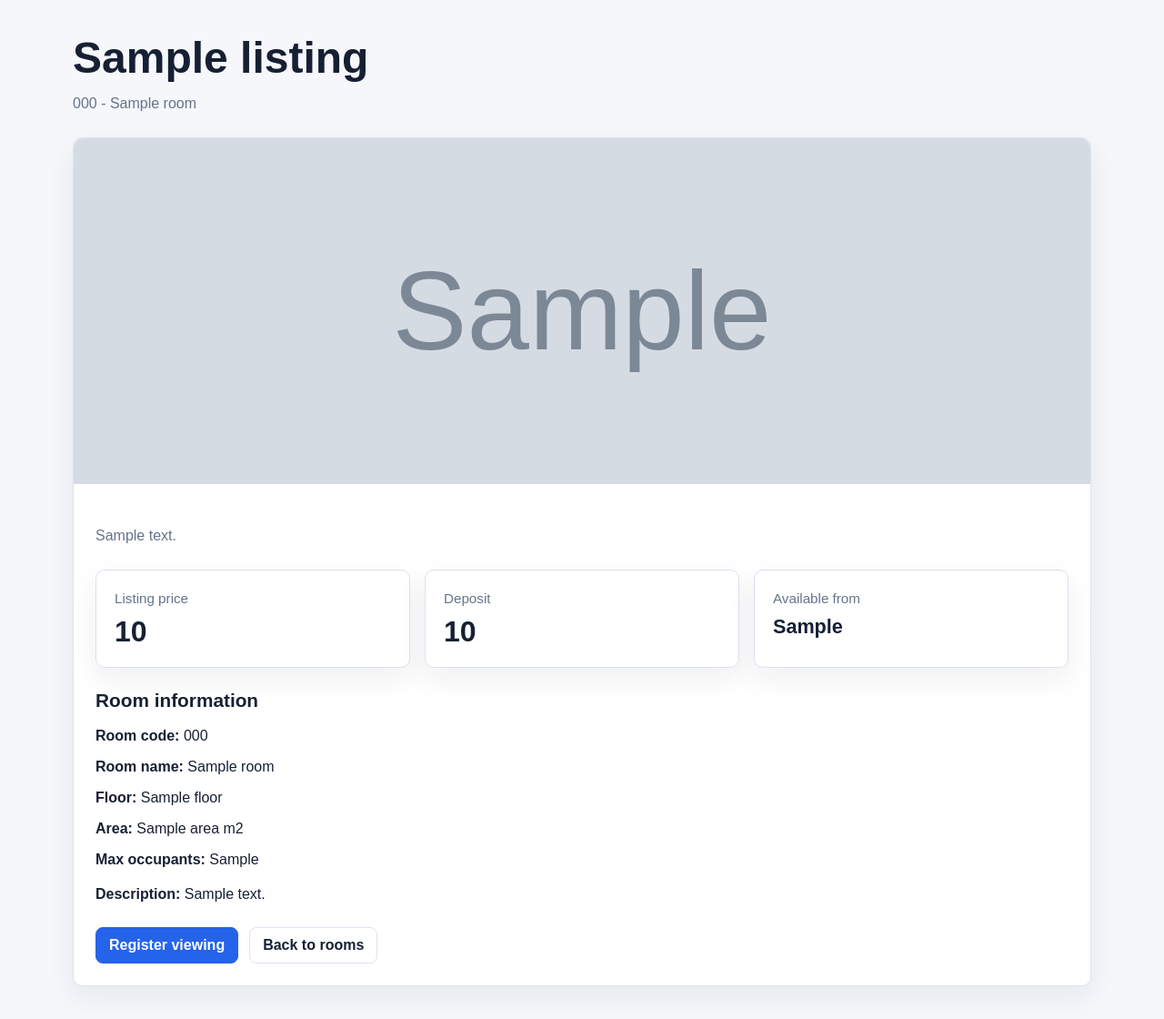
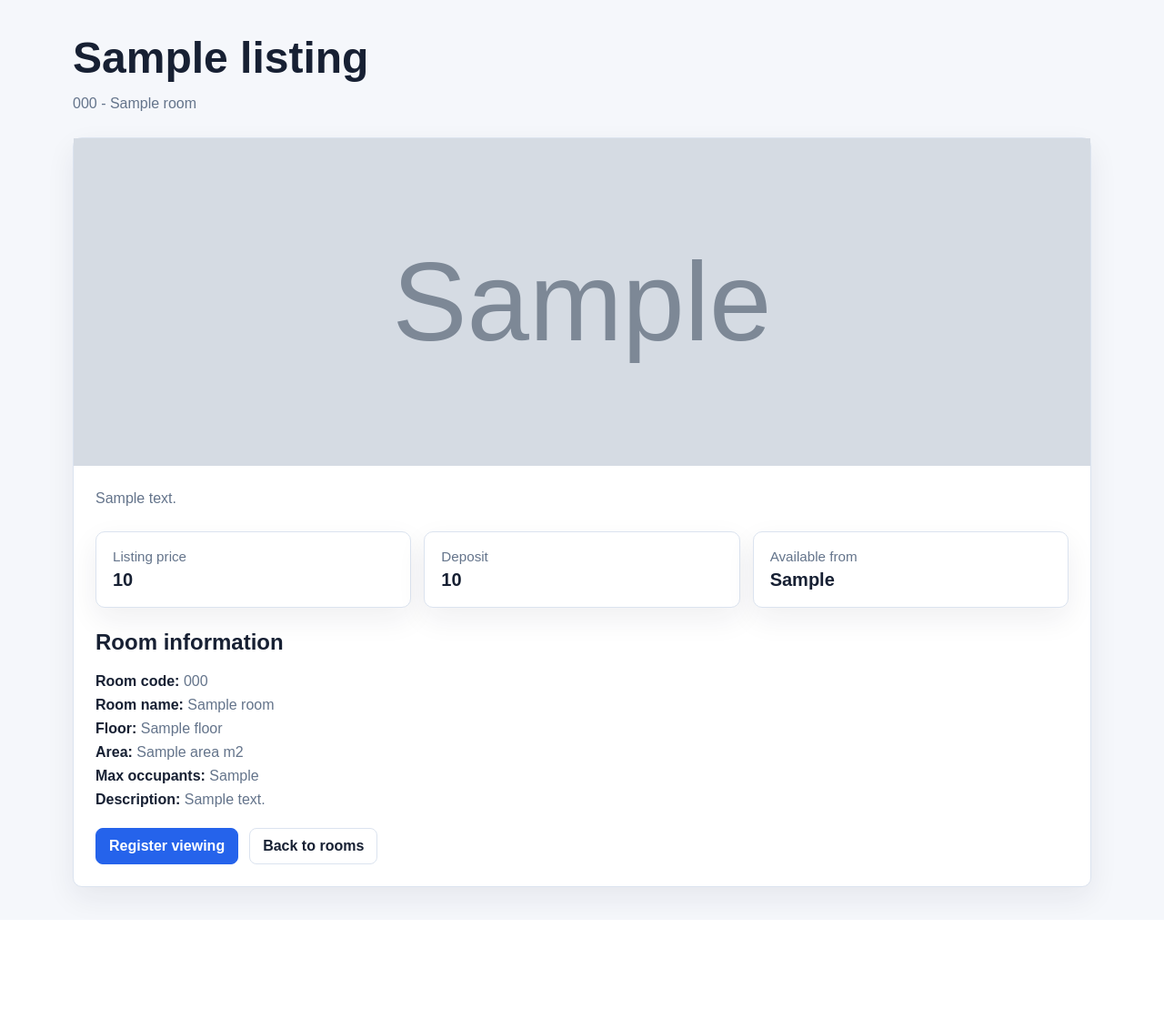
Before and after one commit to HoangNam2464/rentease-smart-hostel-management, a Django app: template hostello_backend/templates/listings/public_listing_detail.html in a window 1280 px wide. Shown: the part 65-1185 px from the top of the page at 91% size. After the commit the page ends 1067 px from the top, so only its background shows below. Run offline with Django 5.2, Linux system fonts and the light colour scheme; the template is opened without the code that fills it: most values are stand-ins (such as "Sample title", 1, 10 or a date in 2020); grey boxes marked "Sample" are stand-in pictures.

Commit message:
Polish public RentEase UI

```diff
--- a/hostello_backend/templates/home.html
+++ b/hostello_backend/templates/home.html
@@ -246,7 +246,7 @@
         <section class="hero" aria-labelledby="page-title">
             <div class="hero-main">
                 <p class="eyebrow">Rental management made simple</p>
-                <h1 id="page-title">RentEase - Web Quản Lý Nhà Trọ</h1>
+                <h1 id="page-title">RentEase - Web Quan Ly Nha Tro</h1>
                 <p class="description">
                     Browse available rooms, register for a viewing, and manage
                     rental operations from one clean RentEase workspace.
@@ -258,7 +258,7 @@
             </div>
 
             <aside class="summary" aria-label="Feature summary">
-                <h2>Built for the RentEase demo flow</h2>
+                <h2>One place for room rental operations</h2>
                 <ul class="feature-list">
                     <li>
                         <strong>Public room browsing</strong>
@@ -278,7 +278,7 @@
                     </li>
                 </ul>
                 <div class="demo-access">
-                    <p>Demo and staff access</p>
+                    <p>Staff-only demo access</p>
                     <div class="demo-links">
                         <a class="button" href="/admin/">Admin Panel</a>
                         <a class="button" href="/reports/">Reports Dashboard</a>
--- a/hostello_backend/templates/listings/public_listing_detail.html
+++ b/hostello_backend/templates/listings/public_listing_detail.html
@@ -10,41 +10,47 @@
 
 <section class="card">
     {% if listing.image_url %}
-        <img src="{{ listing.image_url }}" alt="{{ listing.title }}" style="width: 100%; max-height: 380px; object-fit: cover; border-radius: 10px 10px 0 0;">
+        <img class="listing-media" src="{{ listing.image_url }}" alt="{{ listing.title }}" style="height: 360px;">
+    {% else %}
+        <div class="listing-placeholder" style="min-height: 260px;">RentEase Room</div>
     {% endif %}
     <div class="card-body">
-        <p style="line-height: 1.65; color: var(--muted);">{{ listing.description }}</p>
+        <p class="listing-description">{{ listing.description }}</p>
 
-        <section class="grid" style="margin: 24px 0;">
-            <article class="card metric">
+        <section class="details-grid section">
+            <article class="card detail-box">
                 <span>Listing price</span>
                 <strong>{{ listing.listing_price }}</strong>
             </article>
-            <article class="card metric">
+            <article class="card detail-box">
                 <span>Deposit</span>
                 <strong>{{ listing.deposit_amount }}</strong>
             </article>
-            <article class="card metric">
+            <article class="card detail-box">
                 <span>Available from</span>
-                <strong style="font-size: 1.35rem;">{{ listing.available_from }}</strong>
+                <strong>{{ listing.available_from }}</strong>
             </article>
         </section>
 
-        <h2 style="font-size: 1.3rem;">Room information</h2>
-        <p><strong>Room code:</strong> {{ listing.room.room_code }}</p>
-        <p><strong>Room name:</strong> {{ listing.room.room_name }}</p>
+        <section class="section">
+            <h2>Room information</h2>
+            <ul class="meta-list">
+                <li><strong>Room code:</strong> {{ listing.room.room_code }}</li>
+                <li><strong>Room name:</strong> {{ listing.room.room_name }}</li>
                 {% if listing.room.floor %}
-            <p><strong>Floor:</strong> {{ listing.room.floor }}</p>
+                    <li><strong>Floor:</strong> {{ listing.room.floor }}</li>
                 {% endif %}
                 {% if listing.room.area %}
-            <p><strong>Area:</strong> {{ listing.room.area }} m2</p>
+                    <li><strong>Area:</strong> {{ listing.room.area }} m2</li>
                 {% endif %}
-        <p><strong>Max occupants:</strong> {{ listing.room.max_occupants }}</p>
+                <li><strong>Max occupants:</strong> {{ listing.room.max_occupants }}</li>
                 {% if listing.room.description %}
-            <p style="line-height: 1.6;"><strong>Description:</strong> {{ listing.room.description }}</p>
+                    <li><strong>Description:</strong> {{ listing.room.description }}</li>
                 {% endif %}
+            </ul>
+        </section>
 
-        <div style="margin-top: 24px; display: flex; gap: 12px; flex-wrap: wrap;">
+        <div class="page-actions">
             <a class="button primary" href="{% url 'listings:viewing_registration_create' listing.pk %}">Register viewing</a>
             <a class="button" href="{% url 'listings:public_listing_list' %}">Back to rooms</a>
         </div>
--- a/hostello_backend/templates/listings/viewing_registration_success.html
+++ b/hostello_backend/templates/listings/viewing_registration_success.html
@@ -8,12 +8,12 @@
     <p>Your request for {{ listing.title }} has been sent. The property owner or administrator can follow up from RentEase Admin.</p>
 </section>
 
-<section class="card" style="max-width: 680px;">
+<section class="card form-panel">
     <div class="card-body">
-        <p style="line-height: 1.6; color: var(--muted);">
+        <p class="help-text">
             Thank you for your interest. Your registration has been saved with pending status.
         </p>
-        <div style="display: flex; gap: 12px; flex-wrap: wrap;">
+        <div class="page-actions">
             <a class="button primary" href="{% url 'listings:public_listing_detail' listing.pk %}">Back to listing</a>
             <a class="button" href="{% url 'listings:public_listing_list' %}">Browse more rooms</a>
         </div>
--- a/hostello_backend/templates/portal/base.html
+++ b/hostello_backend/templates/portal/base.html
@@ -137,6 +137,128 @@
             padding: 24px;
         }
 
+        .section {
+            margin-top: 24px;
+        }
+
+        .listing-grid {
+            display: grid;
+            grid-template-columns: repeat(3, minmax(0, 1fr));
+            gap: 18px;
+        }
+
+        .listing-card {
+            overflow: hidden;
+        }
+
+        .listing-card .card-body {
+            display: grid;
+            gap: 12px;
+        }
+
+        .listing-media {
+            width: 100%;
+            height: 190px;
+            object-fit: cover;
+            display: block;
+        }
+
+        .listing-placeholder {
+            min-height: 190px;
+            display: grid;
+            place-items: center;
+            color: var(--muted);
+            background: linear-gradient(135deg, rgba(37, 99, 235, 0.12), rgba(22, 163, 74, 0.1));
+            font-weight: 700;
+        }
+
+        .listing-title {
+            margin: 0;
+            font-size: 1.25rem;
+        }
+
+        .listing-description {
+            margin: 0;
+            color: var(--muted);
+            line-height: 1.55;
+        }
+
+        .meta-list {
+            display: grid;
+            gap: 8px;
+            margin: 0;
+            padding: 0;
+            list-style: none;
+            color: var(--muted);
+        }
+
+        .meta-list strong {
+            color: var(--text);
+        }
+
+        .price-row {
+            display: flex;
+            align-items: baseline;
+            justify-content: space-between;
+            gap: 12px;
+            padding-top: 10px;
+            border-top: 1px solid var(--border);
+        }
+
+        .price-row strong {
+            font-size: 1.35rem;
+        }
+
+        .details-grid {
+            display: grid;
+            grid-template-columns: repeat(3, minmax(0, 1fr));
+            gap: 14px;
+        }
+
+        .detail-box {
+            padding: 18px;
+        }
+
+        .detail-box span {
+            display: block;
+            color: var(--muted);
+            font-size: 0.95rem;
+        }
+
+        .detail-box strong {
+            display: block;
+            margin-top: 6px;
+            font-size: 1.25rem;
+        }
+
+        .page-actions {
+            display: flex;
+            gap: 12px;
+            flex-wrap: wrap;
+            margin-top: 22px;
+        }
+
+        .form-panel {
+            max-width: 720px;
+        }
+
+        .help-text {
+            margin: 0 0 18px;
+            color: var(--muted);
+            line-height: 1.55;
+        }
+
+        .empty-state {
+            padding: 28px;
+            text-align: center;
+        }
+
+        .empty-state p {
+            margin: 0;
+            color: var(--muted);
+            line-height: 1.6;
+        }
+
         .grid {
             display: grid;
             grid-template-columns: repeat(3, minmax(0, 1fr));
@@ -184,12 +306,22 @@
             font-weight: 700;
         }
 
-        .form-field input {
+        .form-field input,
+        .form-field select,
+        .form-field textarea {
+            width: 100%;
             min-height: 44px;
             padding: 0 12px;
             border: 1px solid var(--border);
             border-radius: 8px;
             font-size: 1rem;
+            font-family: inherit;
+        }
+
+        .form-field textarea {
+            min-height: 110px;
+            padding: 12px;
+            resize: vertical;
         }
 
         .errorlist {
@@ -210,6 +342,11 @@
             }
 
             .grid {
+                grid-template-columns: 1fr;
+            }
+
+            .listing-grid,
+            .details-grid {
                 grid-template-columns: 1fr;
             }
         }
```
Also changed, not shown: docs/agent/AUTONOMOUS_WORK_LOG.md (+15 -6 lines), docs/agent/NEXT_ACTION.md (+19 -10 lines), docs/agent/PHASE_15B1_PUBLIC_UI_POLISH.md (added, +103 -0 lines), docs/agent/RENTEASE_CURRENT_STATE.md (+14 -2 lines), docs/spqm/QUALITY_METRICS.md (+2 -2 lines), docs/spqm/RELEASE_CHECKLIST.md (+4 -4 lines), hostello_backend/templates/listings/public_listing_list.html (+24 -18 lines), hostello_backend/templates/listings/viewing_registration_form.html (+5 -2 lines). Lines whose indentation alone changed are shown as unchanged.
